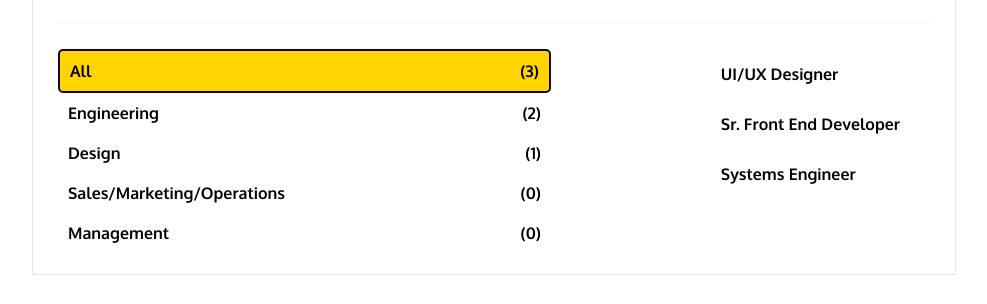
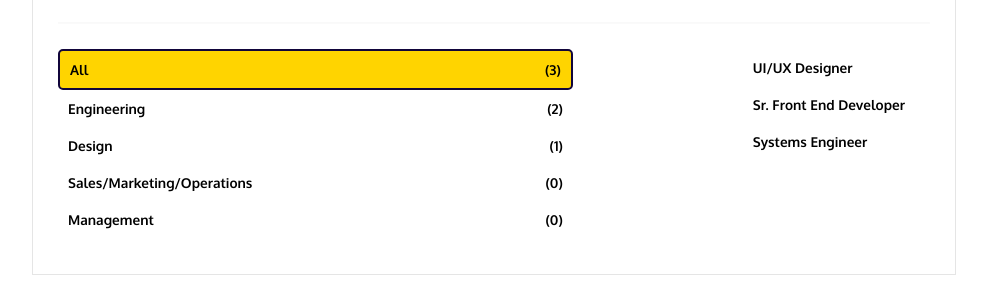
Before and after one commit to Muhammetacin/verou-3-end-of-the-field-challenge-Muhammetacin, a plain HTML site: page Complex_6/index.html in a window 1280 px wide. Shown: the part 139-443 px from the top of the page, without its empty margins (146-1133 px from the left). Drawn offline with Linux system fonts and the light colour scheme.

Commit message:
Fine tuned the font-size and spacing to make it look more like the original

```diff
--- a/Complex_6/style.scss
+++ b/Complex_6/style.scss
@@ -8,6 +8,7 @@
 body {
     font-family: 'Oxygen', sans-serif;
     font-weight: 700;
+    font-size: 85%;
 }
 
 .menu {
@@ -60,13 +61,13 @@ body {
         }
 
         .menu-category-list {
-            margin: 0 40px 0 155px;
+            margin: 0 40px 0 170px;
 
             ul {
                 list-style-type: none;
 
                 li {
-                    padding: 15px;
+                    padding: 10px;
                     display: flex;
                     flex-direction: row;
                     justify-content: space-between;
```
Also changed, not shown: Complex_6/style.css, 1 other file.
